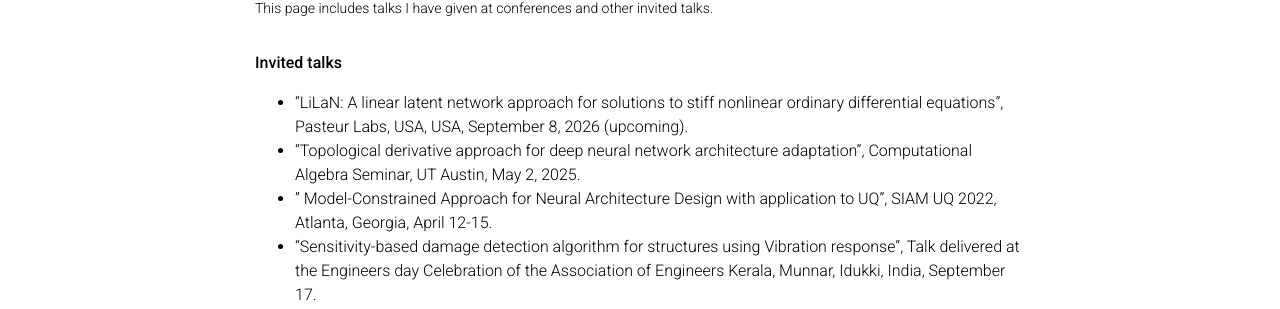
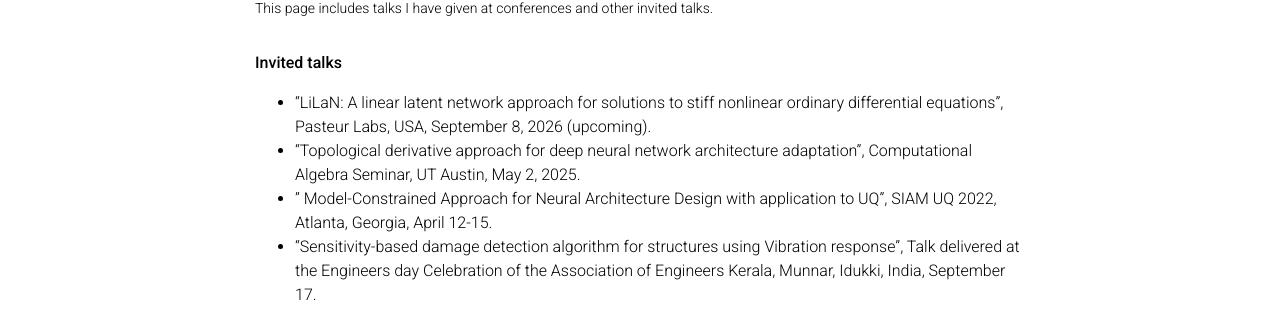
Before and after one commit to cgkrishnanunni/cgkrishnanunni.github.io, a Jekyll site: the page built from _pages/projects.md, in a window 1280 px wide and 1172 px high. Shown: the part 163-472 px from the top of the window. Built offline with Jekyll 4.4.1, drawn with Linux system fonts in a browser that asks for light colours; comment, search, counter and statistics services are not loaded; a style sheet for code colours, icons or effects is not loaded.

Commit message:
Update projects.md

```diff
--- a/_pages/projects.md
+++ b/_pages/projects.md
@@ -9,7 +9,7 @@
 
 **Invited talks**
 
- - "LiLaN: A linear latent network approach for solutions to stiff nonlinear ordinary differential equations", Pasteur Labs, USA, USA, September 8, 2026 (upcoming).
+ - "LiLaN: A linear latent network approach for solutions to stiff nonlinear ordinary differential equations", Pasteur Labs,  USA, September 8, 2026 (upcoming).
  - "Topological derivative approach for deep neural network architecture adaptation", Computational Algebra Seminar, UT Austin, May 2, 2025.
  - " Model-Constrained Approach for Neural Architecture Design with application to UQ", SIAM UQ 2022, Atlanta, Georgia, April 12-15.
  - "Sensitivity-based damage detection algorithm for structures using Vibration response", Talk delivered at the Engineers day Celebration of the Association of Engineers Kerala, Munnar, Idukki, India, September 17.
```
